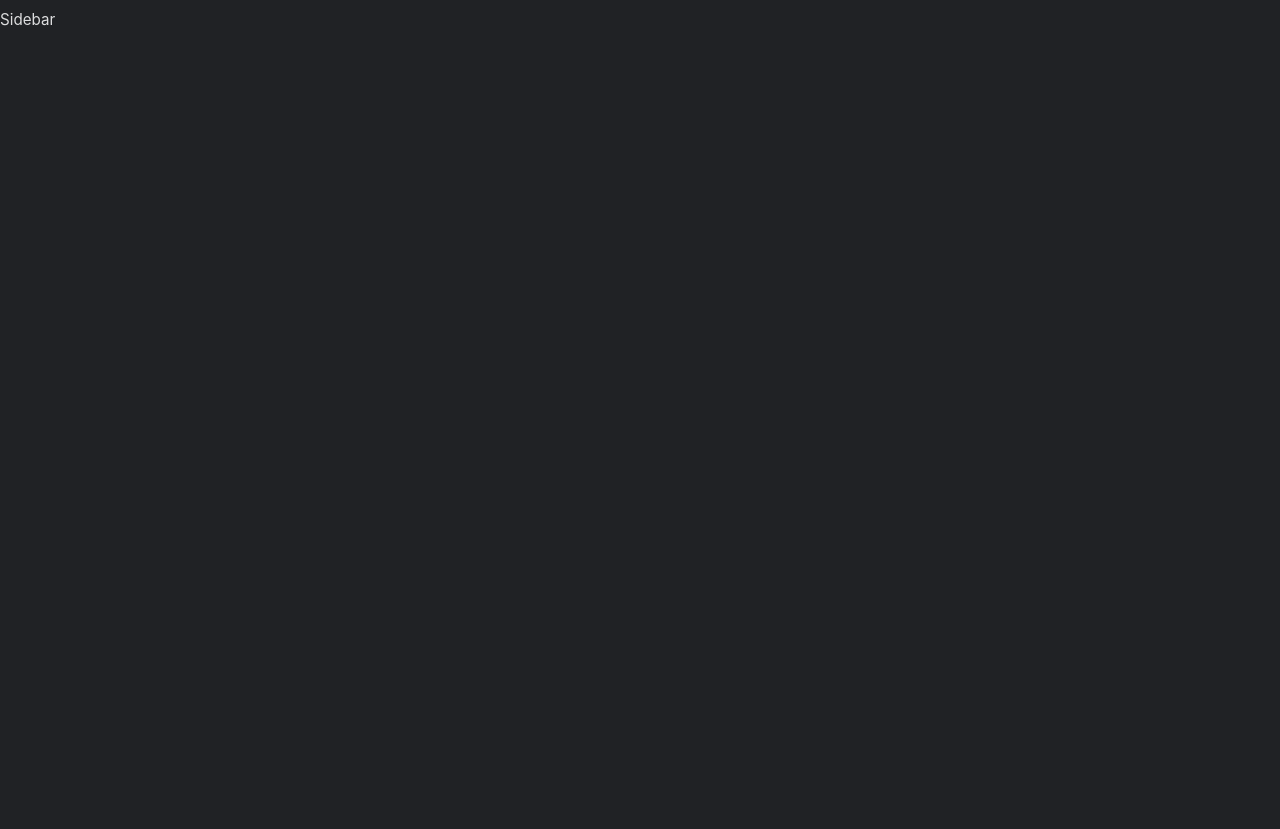
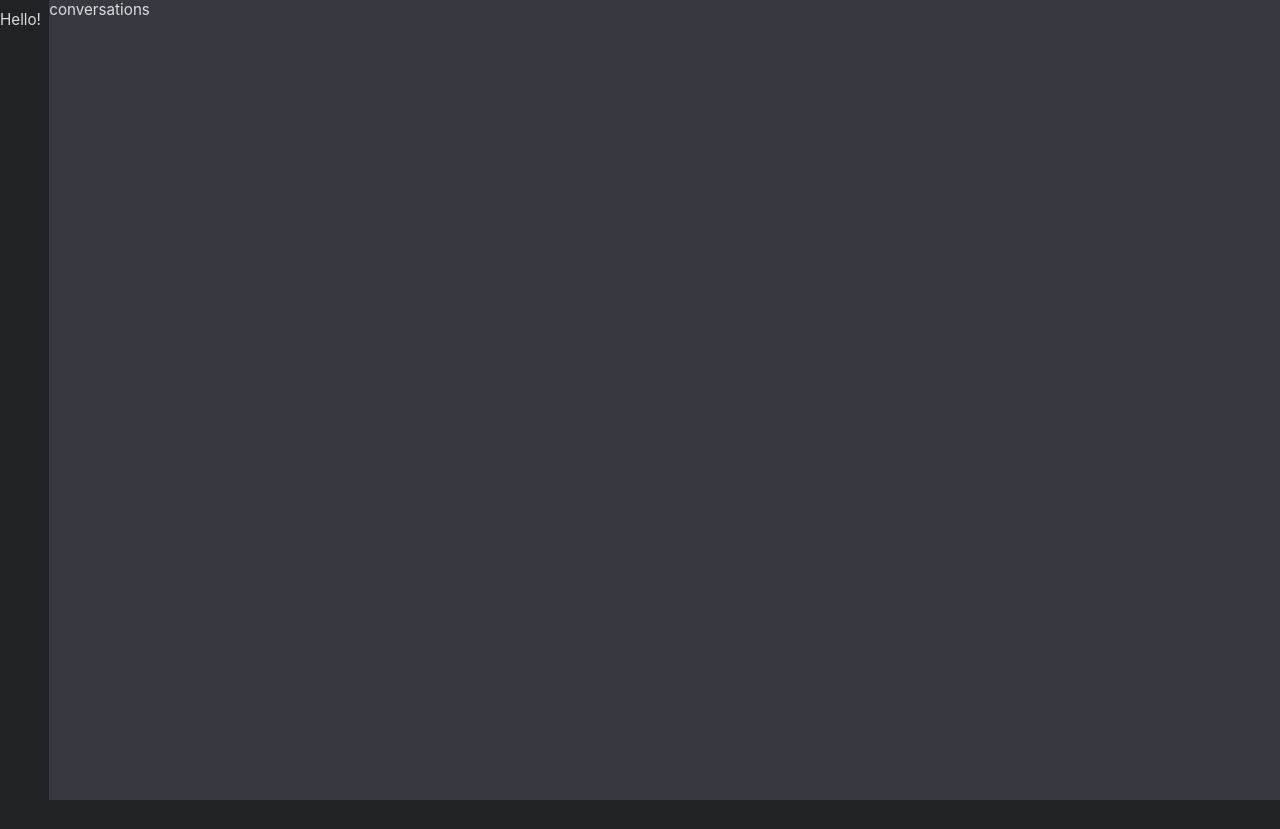
Before and after one commit to mark-torres10/discord_clone_blockchain, a Next.js app in the folder client/: page / in a window 1280 px wide. After the commit the page ends 800 px from the top, so only its background shows below. Built offline with nearby package versions, Linux system fonts and the light colour scheme.

Commit message:
feat: add room avatars to sidebar component

```diff
--- /dev/null
+++ b/client/components/RoomAvatar.jsx
@@ -0,0 +1,20 @@
+import Image from "next/image";
+import styles from '../styles/roomAvatar.module.css';
+
+const RoomAvatar = ({ id, avatar, name }) => {
+  return (
+    <div className={styles.wrapper}>
+        <div className={styles.roomAvatar}>
+            <Image
+                src={avatar}
+                className={styles.roomAvatarImage}
+                height={48}
+                width={48}
+                alt={name}
+            />
+        </div>
+    </div>
+  )
+}
+
+export default RoomAvatar;
--- a/client/components/Sidebar.jsx
+++ b/client/components/Sidebar.jsx
@@ -2,10 +2,57 @@ import styles from "../styles/sidebar.module.css";
 import { useEffect, useState } from 'react';
 import { useRouter } from 'next/router';
 
+import avatar1 from '../assets/avatar1.png';
+
+import RoomAvatar from './RoomAvatar';
+
+const dummyChannels = [
+    {
+        id: 1,
+        name: 'general',
+        avatar: avatar1
+    },
+    {
+        id: 2,
+        name: 'web3',
+        avatar: avatar1
+    },
+    {
+        id: 3,
+        name: 'Ethereum',
+        avatar: avatar1
+    },
+    {
+        id: 4,
+        name: 'Solana',
+        avatar: avatar1
+    },
+    {
+        id: 5,
+        name: 'Bankless DAO',
+        avatar: avatar1
+    }
+]
+
+
 const Sidebar = () => {
-  return (
-    <div className={styles.wrapper}>Sidebar</div>
-  )
+    const router = useRouter();
+    const [channels, setChannels] = useState(dummyChannels);
+
+
+    return (
+        <div className={styles.wrapper}>
+            Hello!
+            {channels.map((channel, idx) => {
+                <RoomAvatar
+                    key={idx}
+                    id={channel.id}
+                    avatar={channel.avatar}
+                    name={channel.name}
+                />
+            })}
+        </div>
+    )
 }
 
 export default Sidebar
--- a/client/pages/index.js
+++ b/client/pages/index.js
@@ -8,6 +8,7 @@ export default function Home() {
     <Sidebar />
     <div className={styles.main}>
       {/* conversationList */}
+      conversations
       {/* chat view */}
     </div>
   </div>
--- a/client/styles/Home.module.css
+++ b/client/styles/Home.module.css
@@ -1,116 +1,15 @@
-.container {
-  padding: 0 2rem;
+.wrapper {
+  height: 100vh;
+  display: flex;
+  align-items: flex-start;
 }
 
 .main {
-  min-height: 100vh;
-  padding: 4rem 0;
-  flex: 1;
+  height: 100%;
+  overflow-y: scroll;
+  position: relative;
+  flex: 25;
+  background: var(--light-grey);
   display: flex;
-  flex-direction: column;
-  justify-content: center;
-  align-items: center;
+  width: 100vw;
 }
-
-.footer {
-  display: flex;
-  flex: 1;
-  padding: 2rem 0;
-  border-top: 1px solid #eaeaea;
-  justify-content: center;
-  align-items: center;
-}
-
-.footer a {
-  display: flex;
-  justify-content: center;
-  align-items: center;
-  flex-grow: 1;
-}
-
-.title a {
-  color: #0070f3;
-  text-decoration: none;
-}
-
-.title a:hover,
-.title a:focus,
-.title a:active {
-  text-decoration: underline;
-}
-
-.title {
-  margin: 0;
-  line-height: 1.15;
-  font-size: 4rem;
-}
-
-.title,
-.description {
-  text-align: center;
-}
-
-.description {
-  margin: 4rem 0;
-  line-height: 1.5;
-  font-size: 1.5rem;
-}
-
-.code {
-  background: #fafafa;
-  border-radius: 5px;
-  padding: 0.75rem;
-  font-size: 1.1rem;
-  font-family: Menlo, Monaco, Lucida Console, Liberation Mono, DejaVu Sans Mono,
-    Bitstream Vera Sans Mono, Courier New, monospace;
-}
-
-.grid {
-  display: flex;
-  align-items: center;
-  justify-content: center;
-  flex-wrap: wrap;
-  max-width: 800px;
-}
-
-.card {
-  margin: 1rem;
-  padding: 1.5rem;
-  text-align: left;
-  color: inherit;
-  text-decoration: none;
-  border: 1px solid #eaeaea;
-  border-radius: 10px;
-  transition: color 0.15s ease, border-color 0.15s ease;
-  max-width: 300px;
-}
-
-.card:hover,
-.card:focus,
-.card:active {
-  color: #0070f3;
-  border-color: #0070f3;
-}
-
-.card h2 {
-  margin: 0 0 1rem 0;
-  font-size: 1.5rem;
-}
-
-.card p {
-  margin: 0;
-  font-size: 1.25rem;
-  line-height: 1.5;
-}
-
-.logo {
-  height: 1em;
-  margin-left: 0.5rem;
-}
-
-@media (max-width: 600px) {
-  .grid {
-    width: 100%;
-    flex-direction: column;
-  }
-}
--- /dev/null
+++ b/client/styles/roomAvatar.module.css
@@ -0,0 +1,43 @@
+.wrapper {
+    position: relative;
+    display: block;
+    display: flex;
+    align-items: center;
+    justify-content: center;
+  }
+
+  .roomAvatar::before {
+    content: '';
+    width: 17px;
+    top: 20px;
+    height: 20%;
+    display: block;
+    background: #fff;
+    border-radius: 10px;
+    border-top-left-radius: 0;
+    border-bottom-left-radius: 0;
+    left: -12px;
+    position: absolute;
+    transition: var(--transition);
+  }
+
+  .roomAvatar:hover::before {
+    height: 55%;
+    top: 12px;
+  }
+
+  .roomAvatarImage {
+    width: 48px;
+    height: 48px;
+    background: var(--light-grey);
+    border-radius: 100%;
+    margin-bottom: 10px;
+    position: relative;
+    left: 12px;
+    transition: var(--transition);
+    cursor: pointer;
+  }
+
+  .roomAvatarImage:hover {
+    border-radius: 15px;
+  }
```
Also changed, not shown: client/assets/avatar1.png (added).
